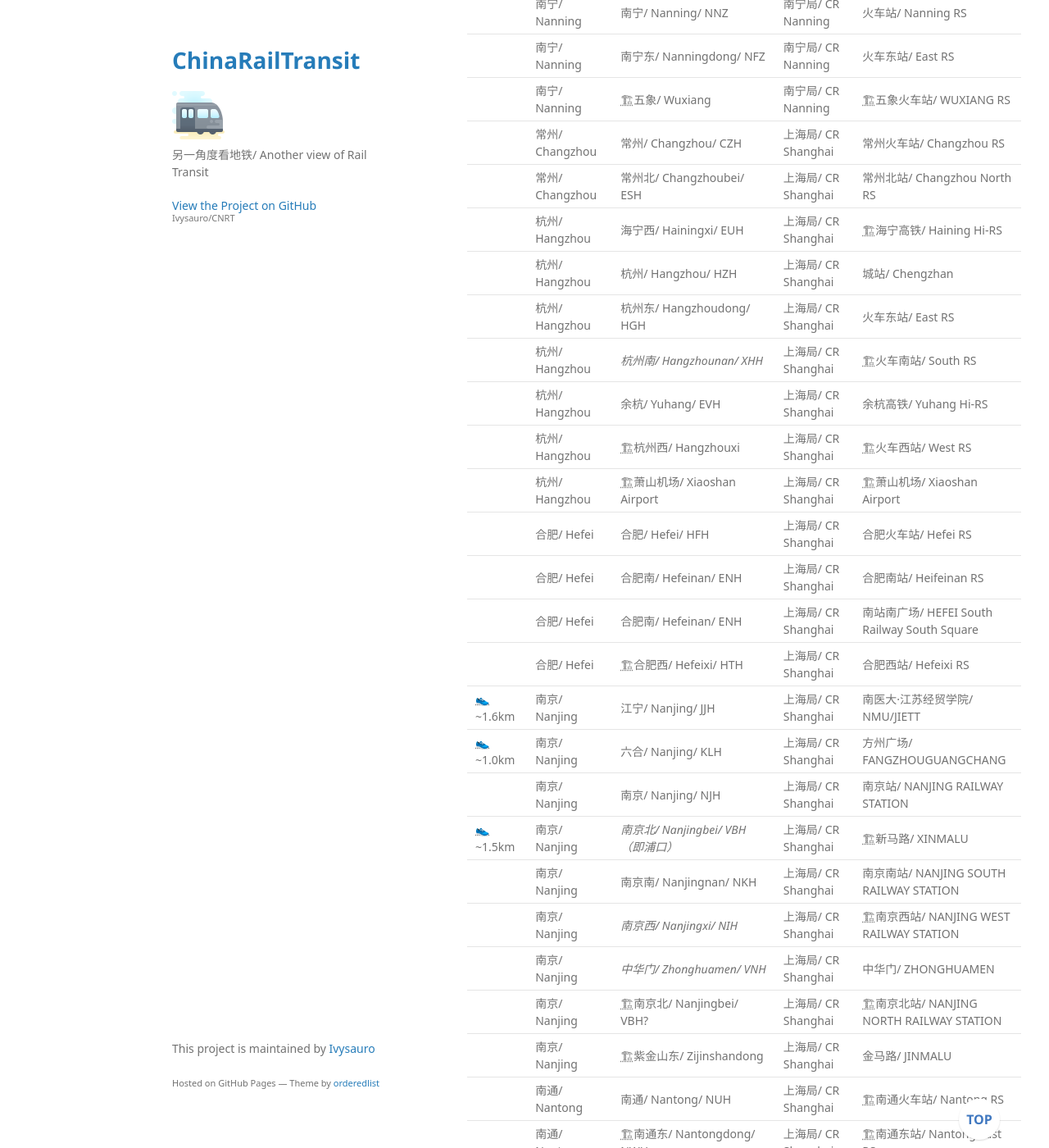
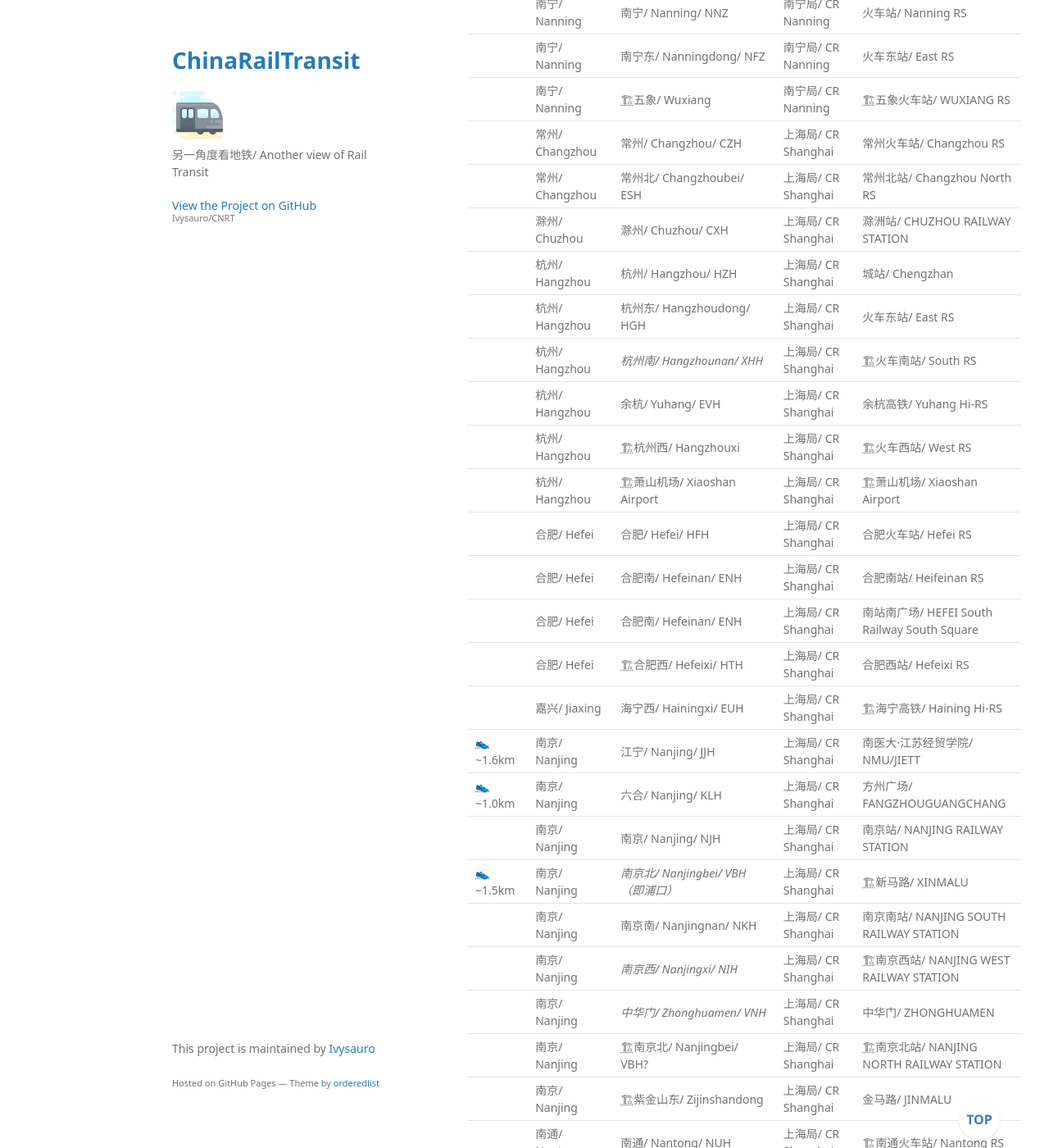
Before and after one commit to Ivysauro/CNRT, a Jekyll site: the page built from data/Rail-Rail.md, in a window 1280 px wide and 1400 px high, scrolled down 8441 px. Shown: the whole window at 82% size. Built offline with Jekyll 4.4.1, drawn with Linux system fonts in a browser that asks for light colours; some web fonts are replaced; our own code applies the rules of GitHub Pages for plain Markdown files; a script that is not in the unit is left out; some of the changed text lies outside the part shown.

Commit message:
🍊更新滁州、扬州数据

```diff
--- a/data/Rail-Rail.md
+++ b/data/Rail-Rail.md
@@ -165,7 +165,7 @@
 |  | 南宁/ Nanning | 🏗五象/ Wuxiang | 南宁局/ CR Nanning | 🏗五象火车站/ WUXIANG RS |
 |  | 常州/ Changzhou | 常州/ Changzhou/ CZH | 上海局/ CR Shanghai | 常州火车站/ Changzhou RS |
 |  | 常州/ Changzhou | 常州北/ Changzhoubei/ ESH | 上海局/ CR Shanghai | 常州北站/ Changzhou North RS |
-|  | 杭州/ Hangzhou | 海宁西/ Hainingxi/ EUH | 上海局/ CR Shanghai | 🏗海宁高铁/ Haining Hi-RS |
+|  | 滁州/ Chuzhou | 滁州/ Chuzhou/ CXH | 上海局/ CR Shanghai | 滁洲站/ CHUZHOU RAILWAY STATION |
 |  | 杭州/ Hangzhou | 杭州/ Hangzhou/ HZH | 上海局/ CR Shanghai | 城站/ Chengzhan |
 |  | 杭州/ Hangzhou | 杭州东/ Hangzhoudong/ HGH | 上海局/ CR Shanghai | 火车东站/ East RS |
 |  | 杭州/ Hangzhou | *杭州南/ Hangzhounan/ XHH* | 上海局/ CR Shanghai | 🏗火车南站/ South RS |
@@ -176,6 +176,7 @@
 |  | 合肥/ Hefei | 合肥南/ Hefeinan/ ENH | 上海局/ CR Shanghai | 合肥南站/ Heifeinan RS |
 |  | 合肥/ Hefei | 合肥南/ Hefeinan/ ENH | 上海局/ CR Shanghai | 南站南广场/ HEFEI South Railway South Square |
 |  | 合肥/ Hefei | 🏗合肥西/ Hefeixi/ HTH | 上海局/ CR Shanghai | 合肥西站/ Hefeixi RS |
+|  | 嘉兴/ Jiaxing | 海宁西/ Hainingxi/ EUH | 上海局/ CR Shanghai | 🏗海宁高铁/ Haining Hi-RS |
 | 👟~1.6km | 南京/ Nanjing | 江宁/ Nanjing/ JJH | 上海局/ CR Shanghai | 南医大·江苏经贸学院/ NMU/JIETT |
 | 👟~1.0km | 南京/ Nanjing | 六合/ Nanjing/ KLH | 上海局/ CR Shanghai | 方州广场/ FANGZHOUGUANGCHANG |
 |  | 南京/ Nanjing | 南京/ Nanjing/ NJH | 上海局/ CR Shanghai | 南京站/ NANJING RAILWAY STATION |
@@ -217,6 +218,7 @@
 |  | 芜湖/ Wuhu | 弋江/ Yijiang/ RVH | 上海局/ CR Shanghai | 🏗弋江站/ Yijiang RS |
 |  | 徐州/ Xuzhou | 徐州/ Xuzhou/ XCH | 上海局/ CR Shanghai | 徐州火车站/ Xuzhou RS |
 |  | 徐州/ Xuzhou | 徐州东/ Xuzhoudong/ UUH | 上海局/ CR Shanghai | 徐州东站/ Xuzhoudong RS |
+|  | 扬州/ Yangzhou | 扬州/ Yangzhou/ YLH | 上海局/ CR Shanghai | 🏗扬州站/ YANGZHOU RAILWAY STATION |
 |  | 大连/ Dalian | 大连/ Dalian/ DLT | 沈阳局/ CR Shenyang | 大连站/ Dalian Station |
 |  | 大连/ Dalian | 大连北/ Dalianbei/ DFT | 沈阳局/ CR Shenyang | 大连北站/ Dalian North RS |
 |  | 大连/ Dalian | *三十里堡/ Sanshilipu/ SST* | 沈阳局/ CR Shenyang | 🏗三十里堡/ Sanshilipu |
```
